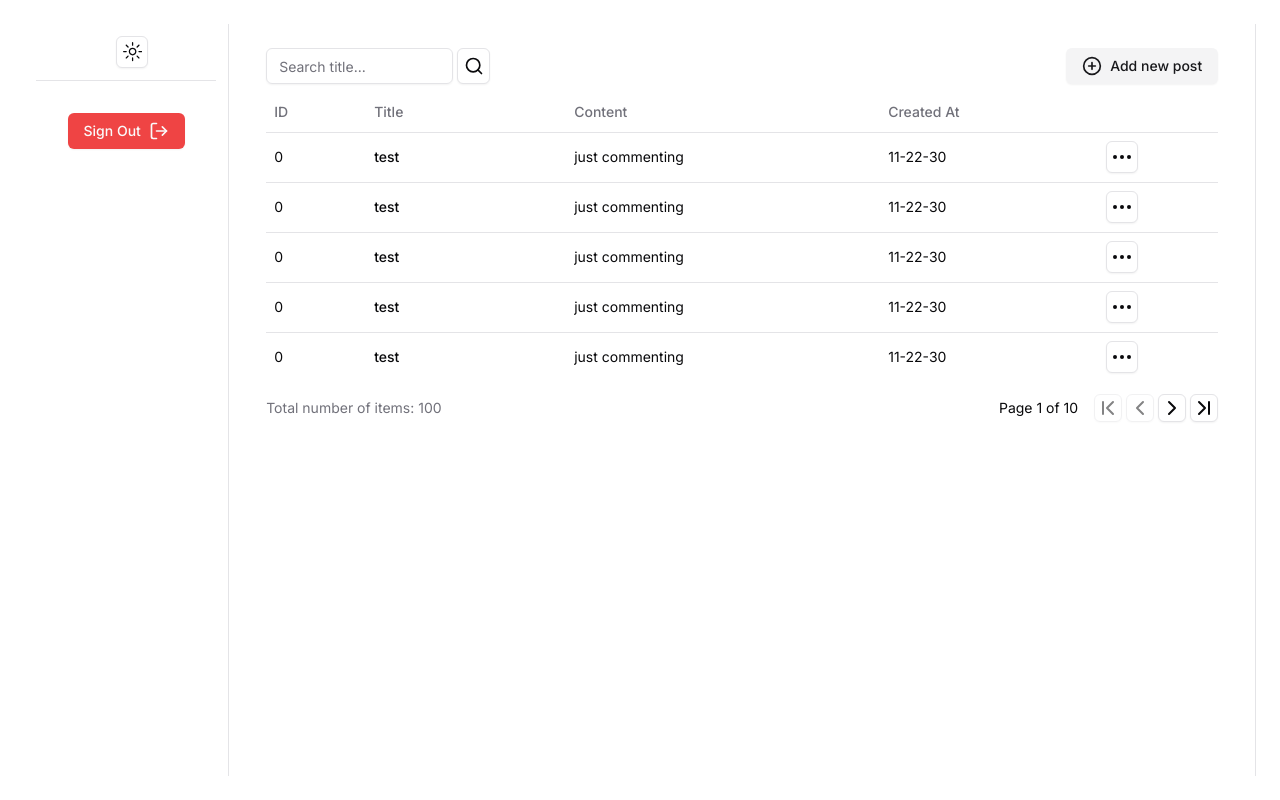
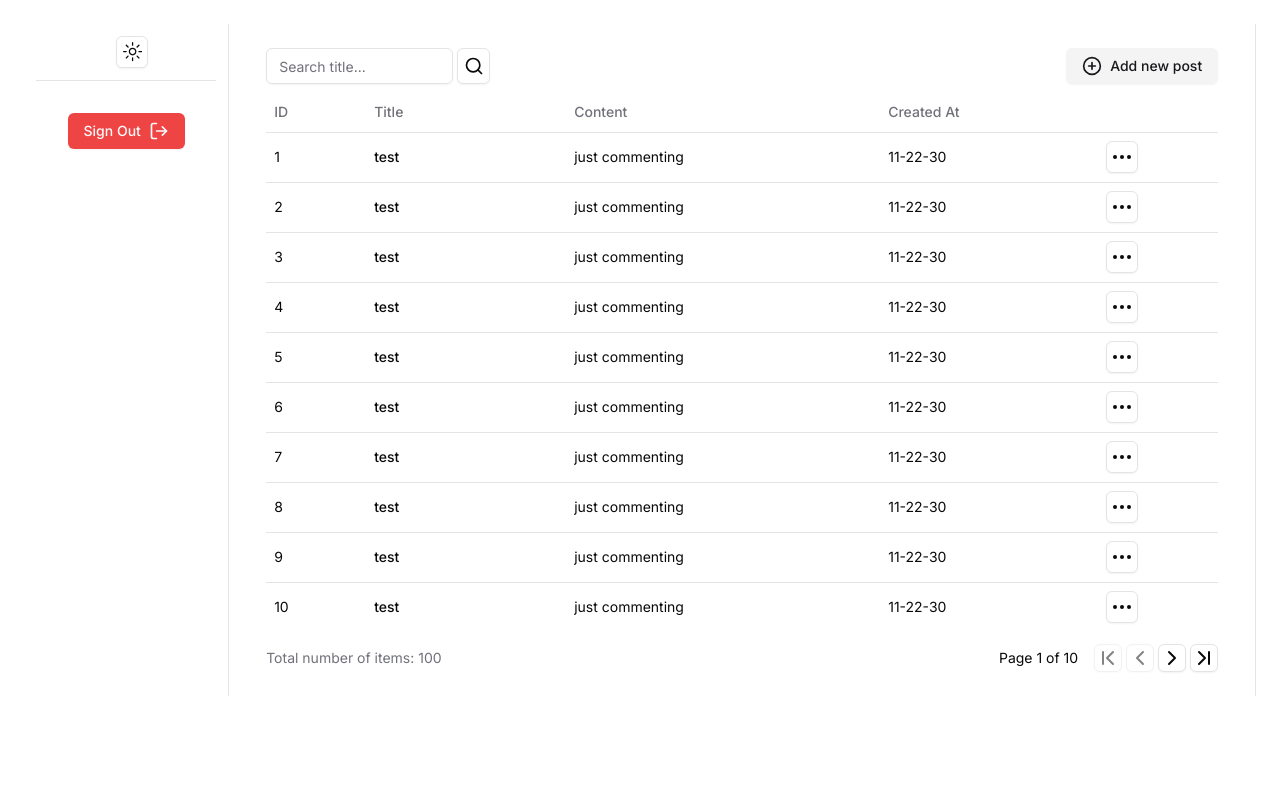
Before and after one commit to aguiarjv/django-nextjs-auth, a Next.js app in the folder next_frontend/: page /dashboard in a window 1280 px wide. Built offline with nearby package versions, Linux system fonts and the light colour scheme; no server answers.

Commit message:
small changes

```diff
--- a/next_frontend/src/app/dashboard/layout.tsx
+++ b/next_frontend/src/app/dashboard/layout.tsx
@@ -1,4 +1,5 @@
 import { DashSideBar } from "@/components/dash-side";
+import { Separator } from "@/components/ui/separator";
 
 export default function DashLayout({
   children,
@@ -6,7 +7,7 @@ export default function DashLayout({
   children: React.ReactNode;
 }) {
   return (
-    <div className="w-screen h-screen max-w-[1500px] min-w-[1150px] grid grid-cols-6 mx-auto p-6">
+    <div className="w-full h-4/6 max-w-[1500px] min-w-[1150px] grid grid-cols-6 mx-auto p-6">
       <nav className="col-span-1 border-r overflow-hidden ">
         <DashSideBar />
       </nav>
--- a/next_frontend/src/app/login/page.tsx
+++ b/next_frontend/src/app/login/page.tsx
@@ -5,6 +5,7 @@ import { Input } from "@/components/ui/input";
 import { useFormState, useFormStatus } from "react-dom";
 import { authenticate } from "@/lib/actions";
 import Link from "next/link";
+import { LogIn } from "lucide-react";
 
 export default function Login() {
   const [errorMessage, dispatch] = useFormState(authenticate, undefined);
@@ -36,8 +37,9 @@ function LoginButton() {
   const { pending } = useFormStatus();
 
   return (
-    <Button className="w-full" aria-disabled={pending}>
-      Log In
+    <Button className="w-full space-x-2" aria-disabled={pending}>
+      <span>Login</span>
+      <LogIn className="size-5" />
     </Button>
   );
 }
--- a/next_frontend/src/components/dash-table.tsx
+++ b/next_frontend/src/components/dash-table.tsx
@@ -10,11 +10,16 @@ import {
 } from "./ui/table";
 
 const data = [
-  { id: 0, title: "test", content: "just commenting", created_at: "11-22-30" },
-  { id: 0, title: "test", content: "just commenting", created_at: "11-22-30" },
-  { id: 0, title: "test", content: "just commenting", created_at: "11-22-30" },
-  { id: 0, title: "test", content: "just commenting", created_at: "11-22-30" },
-  { id: 0, title: "test", content: "just commenting", created_at: "11-22-30" },
+  { id: 1, title: "test", content: "just commenting", created_at: "11-22-30" },
+  { id: 2, title: "test", content: "just commenting", created_at: "11-22-30" },
+  { id: 3, title: "test", content: "just commenting", created_at: "11-22-30" },
+  { id: 4, title: "test", content: "just commenting", created_at: "11-22-30" },
+  { id: 5, title: "test", content: "just commenting", created_at: "11-22-30" },
+  { id: 6, title: "test", content: "just commenting", created_at: "11-22-30" },
+  { id: 7, title: "test", content: "just commenting", created_at: "11-22-30" },
+  { id: 8, title: "test", content: "just commenting", created_at: "11-22-30" },
+  { id: 9, title: "test", content: "just commenting", created_at: "11-22-30" },
+  { id: 10, title: "test", content: "just commenting", created_at: "11-22-30" },
 ];
 
 export function DashTable() {
```
